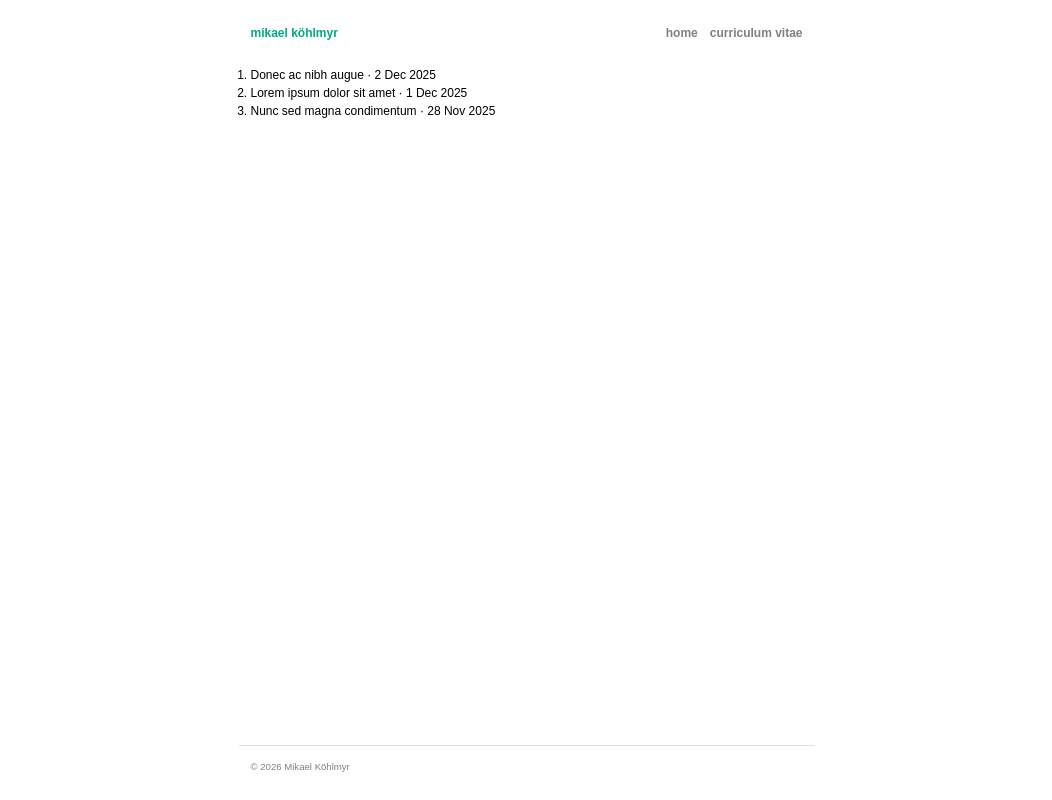
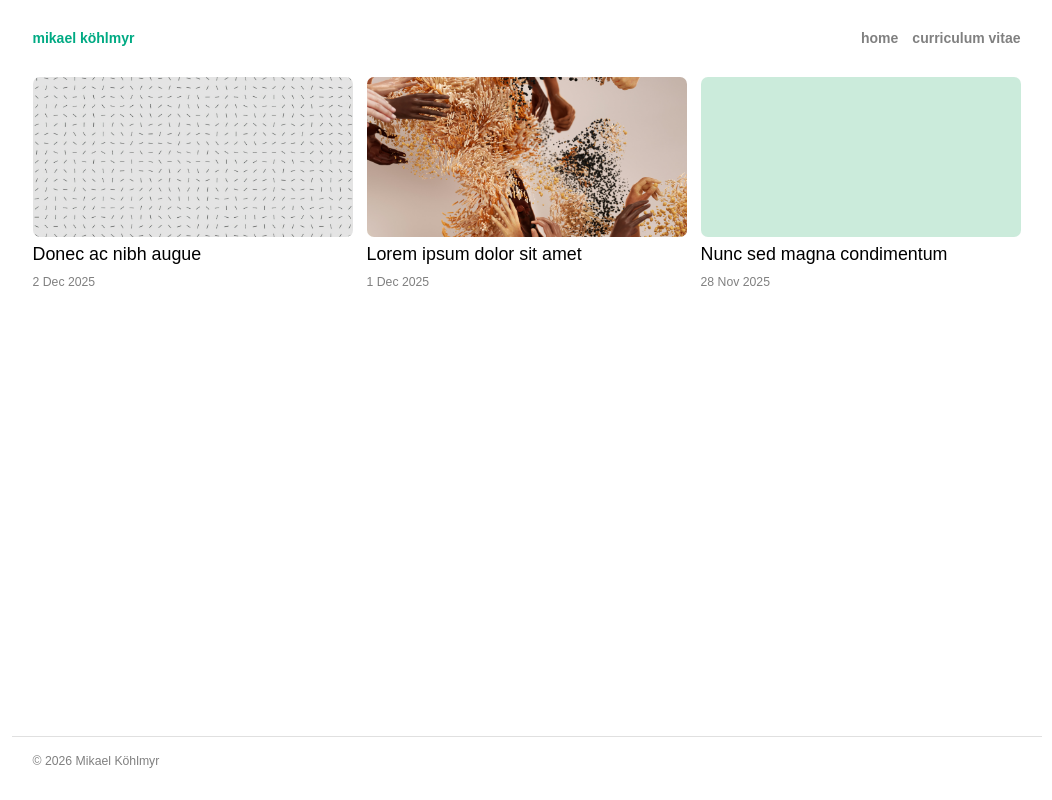
Before and after one commit to mkohlmyr/mkohlmyr.github.io, an Eleventy site: page src/index.njk in a window 1280 px wide. Shown: the whole page, without its empty margins (106-1158 px from the left). Built offline with nearby package versions, Linux system fonts and the light colour scheme; Eleventy itself is replaced by a stand-in of ours; files that its build step writes are made by us from their sources; no server answers; a small style sheet from the web is missing.

Commit message:
chore: completed card based styling

```diff
--- a/src/2025/11/28/nunc-sed-magna-condimentum.md
+++ b/src/2025/11/28/nunc-sed-magna-condimentum.md
@@ -2,8 +2,8 @@
 title: "Nunc sed magna condimentum"
 date: 2025-11-28
 description: "This is my first article using Eleventy"
-tags: ["eleventy", "writing", "static-site"]
 layout: "article"
+cover: "solid-color-image.png"
 ---
 Nunc sed magna condimentum, pulvinar dolor sit amet, pretium urna. Ut ex neque, eleifend eu sapien ut, congue laoreet ante. Suspendisse blandit lectus mauris, ac finibus urna lobortis in. Aliquam ultricies, diam non consectetur aliquet, risus enim accumsan felis, ut dictum dui odio et orci. Cras eu leo euismod, convallis ante nec, bibendum leo. Vestibulum ante ipsum primis in faucibus orci luctus et ultrices posuere cubilia curae; Curabitur vitae leo sodales, maximus lacus a, cursus purus. Aliquam dui massa, mattis ut dolor sed, pellentesque pulvinar lacus. Etiam ut ornare mi.
 
--- a/src/2025/12/01/lorem-ipsum-dolor-sit-amet.md
+++ b/src/2025/12/01/lorem-ipsum-dolor-sit-amet.md
@@ -2,8 +2,8 @@
 title: "Lorem ipsum dolor sit amet"
 date: 2025-12-01
 description: "This is my first article using Eleventy"
-tags: ["eleventy", "writing", "static-site"]
 layout: "article"
+cover: "splash.png"
 ---
 Lorem ipsum dolor sit amet, consectetur adipiscing elit. Donec pulvinar eu neque ac mattis. Praesent vehicula a massa at ullamcorper. Sed facilisis justo neque, in ullamcorper neque facilisis eu. Proin viverra malesuada laoreet. Ut rutrum sed turpis feugiat pretium. Phasellus convallis neque ex, vitae imperdiet augue ultricies nec. Phasellus ullamcorper, purus facilisis scelerisque varius, lacus libero fermentum felis, id tincidunt nunc lacus et nibh. Curabitur ac lacinia ligula. Mauris nec enim nulla. Sed ornare lobortis magna, non volutpat massa accumsan non.
 
--- a/src/2025/12/02/donec-ac-nibh-augue.md
+++ b/src/2025/12/02/donec-ac-nibh-augue.md
@@ -2,8 +2,8 @@
 title: "Donec ac nibh augue"
 date: 2025-12-02
 description: "This is my first article using Eleventy"
-tags: ["eleventy", "writing", "static-site"]
 layout: "article"
+cover: "field.png"
 ---
 Donec ac nibh augue. Duis molestie, lacus eu suscipit iaculis, elit velit mollis magna, vel tempor tellus mi sit amet nisl. Cras nec iaculis neque. Aenean ullamcorper purus justo, sed condimentum dolor consequat sit amet. Suspendisse id condimentum justo. Nam pretium volutpat lectus, nec euismod ante vestibulum non. Donec molestie nibh sit amet est efficitur dignissim. Vivamus at justo faucibus, sagittis metus sit amet, dictum diam. Nullam porta pharetra elementum. Vestibulum eu placerat felis, ut rhoncus tortor. Pellentesque finibus consectetur euismod.
 
--- a/src/_layouts/article.njk
+++ b/src/_layouts/article.njk
@@ -3,6 +3,7 @@
 ---
 
 <article>
+  <img src="/assets/images/cover/{{ cover }}" alt="{{ title }}" />
   <h1>{{ title }}</h1>
   <time datetime="{{ date }}">{{ date | formatDate }}</time>
   <div>{{ content | safe }}</div>
--- a/src/assets/css/main.css
+++ b/src/assets/css/main.css
@@ -9,8 +9,9 @@
 }
 
 html {
-  font-size: 12px;
+  font-size: 14px;
   min-height: 100vh;
+  min-width: 360px;
   scrollbar-gutter: stable;
 }
 
@@ -22,10 +23,6 @@
   line-height: 1.5rem;
 }
 
-ol,
-ul {
-
-}
 
 img {
   max-width: 100%;
@@ -47,6 +44,15 @@
   overflow-wrap: break-word;
 }
 
+h1,
+h2,
+h3,
+h4,
+h5,
+h6 {
+  font-size: 1.275rem;
+}
+
 b {
   font-weight: 600;
 }
@@ -63,7 +69,7 @@
 body {
   background-color: #ffffff;
   display: grid;
-  grid-template-columns: 1fr min(48rem, 100%) 1fr;
+  grid-template-columns: 1fr minmax(0, min(1030px, 100%)) 1fr;
   grid-template-rows: auto 1fr auto;
   grid-template-areas:
     ". header ."
@@ -73,7 +79,7 @@
 
 body > header {
   grid-area: header;
-  padding: 2rem 1rem 1rem 1rem;
+  padding: 2rem 1.5rem 1rem 1.5rem;
 }
 
 body > header > nav {
@@ -105,13 +111,77 @@
 
 body > main {
   grid-area: main;
-  padding: 1rem 1rem;
+  padding: 1rem 1.5rem;
 }
 
 body > footer {
   grid-area: footer;
-  padding: 1rem 1rem 2rem 1rem;
-  font-size: 0.8rem;
+  padding: 1rem 1.5rem 2rem 1.5rem;
+  font-size: 0.875rem;
   color: gray;
   border-top: 1px solid #e0e0e0;
 }
+
+/* Card grid layout */
+.article-grid {
+  display: grid;
+  grid-template-columns: 1fr;
+  gap: 1rem;
+}
+
+.article-card {
+  overflow: hidden;
+}
+
+.article-card-link {
+  display: block;
+  text-decoration: none;
+  color: inherit;
+}
+
+.article-card-image-container {
+  border-radius: 0.5rem;
+  overflow: hidden;
+  margin-bottom: 0.5rem;
+}
+
+.article-card-link img {
+  width: 100%;
+  display: block;
+  transition: transform 0.5s ease;
+}
+
+.article-card:hover .article-card-link img {
+  transform: scale(1.050);
+}
+
+.article-card-title {
+  display: block;
+  font-size: 1.275rem;
+  margin-bottom: 0.5rem;
+}
+
+.article-card-link time {
+  display: block;
+  font-size: 0.875rem;
+  color: gray;
+}
+
+@media (min-width: 696px) {
+  .article-grid {
+    grid-template-columns: repeat(2, 1fr);
+  }
+}
+
+@media (min-width: 1030px) {
+  .article-grid {
+    grid-template-columns: repeat(3, 1fr);
+  }
+}
+
+/* Article page styling */
+article > img {
+  border-radius: 0.5rem;
+  width: 100%;
+  margin-bottom: 1.5rem;
+}
--- a/src/index.njk
+++ b/src/index.njk
@@ -2,11 +2,16 @@
 layout: main
 ---
 
-<ol>
+<div class="article-grid">
   {% for article in collections.articles %}
-    <li>
-      <a href="{{ article.url }}">{{ article.data.title }}</a>
-      &centerdot; {{ article.data.date | formatDate }}
-    </li>
+    <article class="article-card">
+      <a href="{{ article.url }}" class="article-card-link">
+        <div class="article-card-image-container">
+          <img src="/assets/images/cover/{{ article.data.cover }}" alt="{{ article.data.title }}"/>
+        </div>
+        <span class="article-card-title">{{ article.data.title }}</span>
+        <time datetime="{{ article.data.date }}">{{ article.data.date | formatDate }}</time>
+      </a>
+    </article>
   {% endfor %}
-</ol>
+</div>
```
Also changed, not shown: src/assets/images/cover/field.png (added), src/assets/images/cover/solid-color-image.png (added), src/assets/images/cover/splash.png (added).
